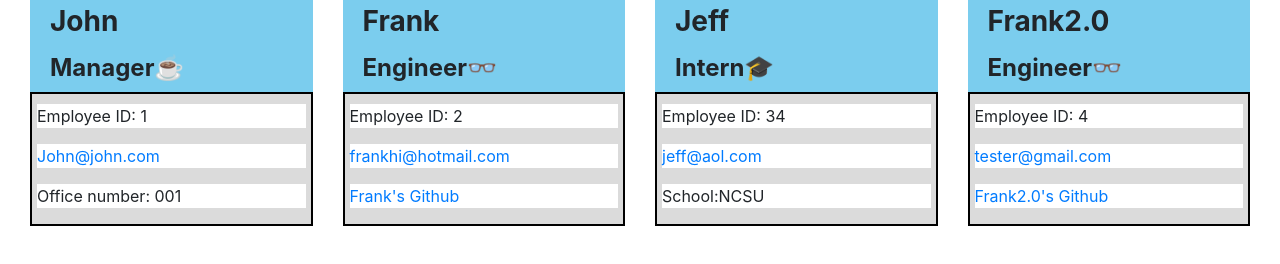
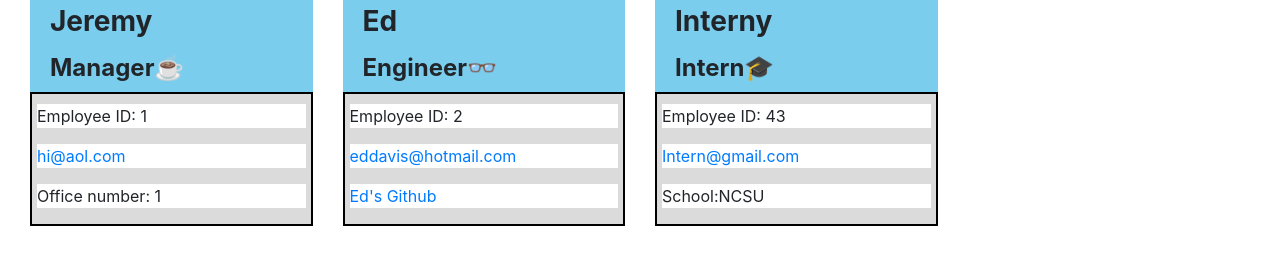
Before and after one commit to cwwittor/Team-Profile-Generator, a website: page MyTeam.html in a window 1280 px wide. Drawn offline with nearby package versions, Linux system fonts and the light colour scheme.

```diff
--- a/MyTeam.html
+++ b/MyTeam.html
@@ -17,49 +17,37 @@
 
     <div class= "jobBox col-xs-6 col-sm-6 col-md-4 col-lg-3">
             <div class= "topBox">
-                <h3 class="topInfo">John</h3>
+                <h3 class="topInfo">Jeremy</h3>
                 <h4 class="topInfo">Manager☕</h4>
             </div>
             <div class="botBox">
                 <p class="infoBox">Employee ID: 1</li>
-                <p class="infoBox"><a href="mailto:">John@john.com</a></li>
-                <p class="infoBox">Office number: 001</li>
+                <p class="infoBox"><a href="mailto:">hi@aol.com</a></li>
+                <p class="infoBox">Office number: 1</li>
             </div>
         </div>
 
     <div class= "jobBox col-xs-6 col-sm-6 col-md-4 col-lg-3">
             <div class= "topBox">
-                <h3 class="topInfo">Frank</h3>
+                <h3 class="topInfo">Ed</h3>
                 <h4 class="topInfo">Engineer👓</h4>
             </div>
             <div class="botBox">
                 <p class="infoBox">Employee ID: 2</li>
-                <p class="infoBox"><a href="mailto:">frankhi@hotmail.com</a></li>
-                <p class="infoBox"><a href="github.com/franky">Frank's Github</a></li>
+                <p class="infoBox"><a href="mailto:">eddavis@hotmail.com</a></li>
+                <p class="infoBox"><a href="github.com/edDavis">Ed's Github</a></li>
             </div>
         </div>
 
     <div class= "jobBox col-xs-6 col-sm-6 col-md-4 col-lg-3">
             <div class= "topBox">
-                <h3 class="topInfo">Jeff</h3>
+                <h3 class="topInfo">Interny</h3>
                 <h4 class="topInfo">Intern🎓</h4>
             </div>
             <div class="botBox">
-                <p class="infoBox">Employee ID: 34</li>
-                <p class="infoBox"><a href="mailto:">jeff@aol.com</a></li>
+                <p class="infoBox">Employee ID: 43</li>
+                <p class="infoBox"><a href="mailto:">Intern@gmail.com</a></li>
                 <p class="infoBox">School:NCSU</a></li>
-            </div>
-        </div>
-
-    <div class= "jobBox col-xs-6 col-sm-6 col-md-4 col-lg-3">
-            <div class= "topBox">
-                <h3 class="topInfo">Frank2.0</h3>
-                <h4 class="topInfo">Engineer👓</h4>
-            </div>
-            <div class="botBox">
-                <p class="infoBox">Employee ID: 4</li>
-                <p class="infoBox"><a href="mailto:">tester@gmail.com</a></li>
-                <p class="infoBox"><a href="github.com/tesrtcafdhfa">Frank2.0's Github</a></li>
             </div>
         </div>
 
```
Also changed, not shown: output.js (deleted, +0 -26 lines).
